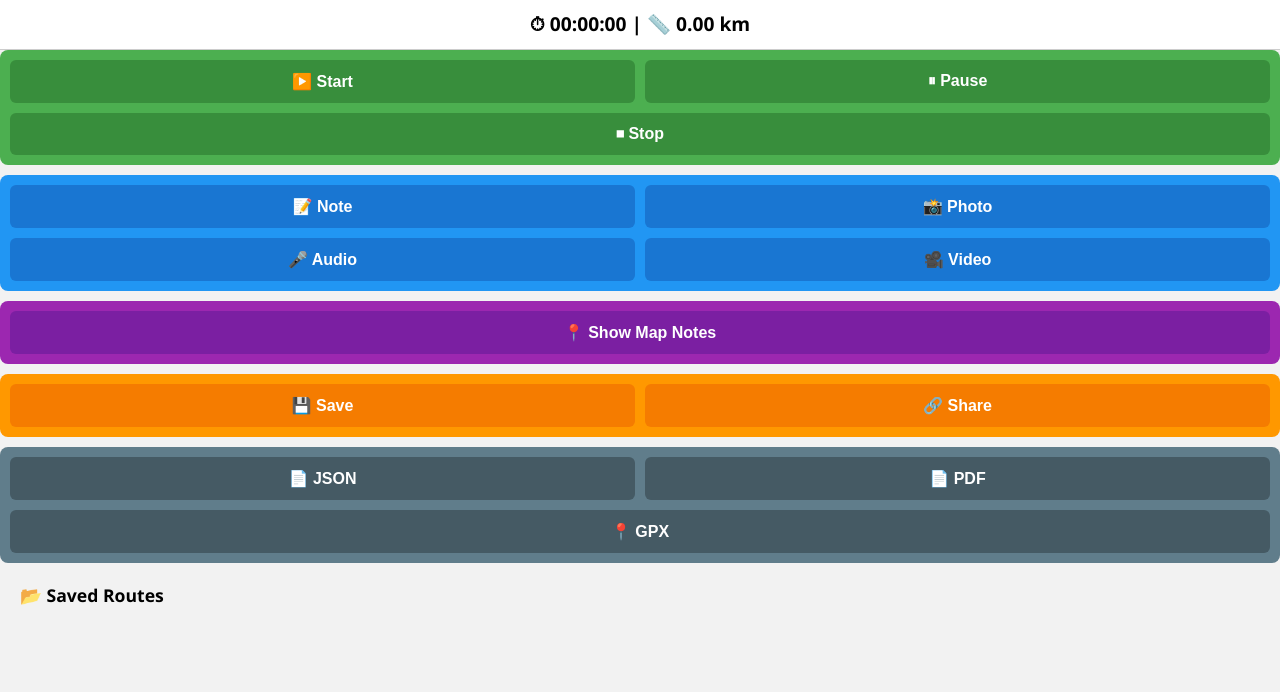
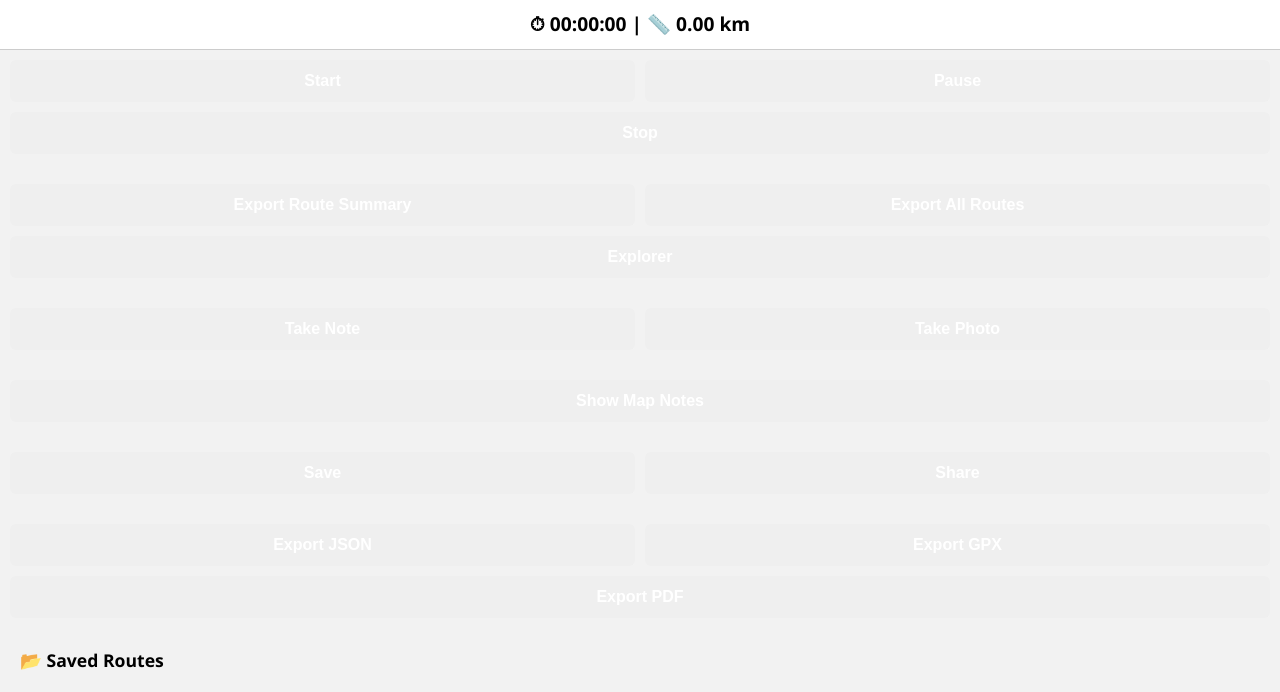
Before and after one commit to LiorShur/AccessNatureNew, a plain HTML site: page index.html in a window 1280 px wide. Shown: the part 408-1100 px from the top of the page. Before the commit the page ends 1035 px from the top, so only its background shows below. Drawn offline with nearby package versions, Linux system fonts and the light colour scheme; some packages are replaced by stand-ins of ours.

Commit message:
Update index.html

```diff
--- a/index.html
+++ b/index.html
@@ -20,7 +20,7 @@
       📏 <span id="distance">0.00 km</span>
     </div>
 
-    <div class="button-row green">
+<!--     <div class="button-row green">
       <button onclick="startTracking()">▶️ Start</button>
       <button onclick="togglePause()"><span id="pauseButtonLabel">⏸ Pause</span></button>
       <button onclick="stopTracking()">⏹ Stop</button>
@@ -47,6 +47,39 @@
       <button onclick="exportPDF()">📄 PDF</button>
       <button onclick="exportGPX()">📍 GPX</button>
     </div>
+ -->
+
+    <div class="button-row">
+  <button onclick="startTracking()">Start</button>
+  <button onclick="togglePause()" id="pauseButtonLabel">Pause</button>
+  <button onclick="stopTracking()">Stop</button>
+</div>
+
+<div class="button-row">
+  <button onclick="exportRouteSummary()">Export Route Summary</button>
+  <button onclick="exportAllRoutes()">Export All Routes</button>
+  <button onclick="window.open('explorer.html')">Explorer</button>
+</div>
+
+<div class="button-row">
+  <button onclick="addTextNote()">Take Note</button>
+  <button onclick="capturePhoto()">Take Photo</button>
+</div>
+
+<div class="button-row">
+  <button onclick="showRouteDataOnMap()">Show Map Notes</button>
+</div>
+
+<div class="button-row">
+  <button onclick="saveSession()">Save</button>
+  <button onclick="generateShareableLink()">Share</button>
+</div>
+
+<div class="button-row">
+  <button onclick="exportData()">Export JSON</button>
+  <button onclick="exportGPX()">Export GPX</button>
+  <button onclick="exportPDF()">Export PDF</button>
+</div>
 
     <div class="sessions">
       <h3>📂 Saved Routes</h3>
```
